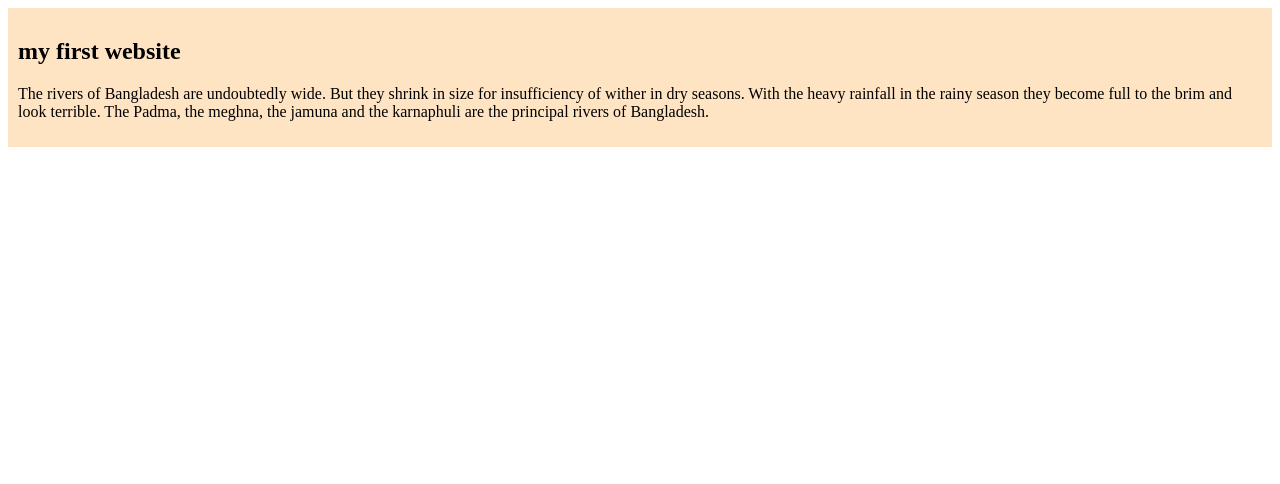
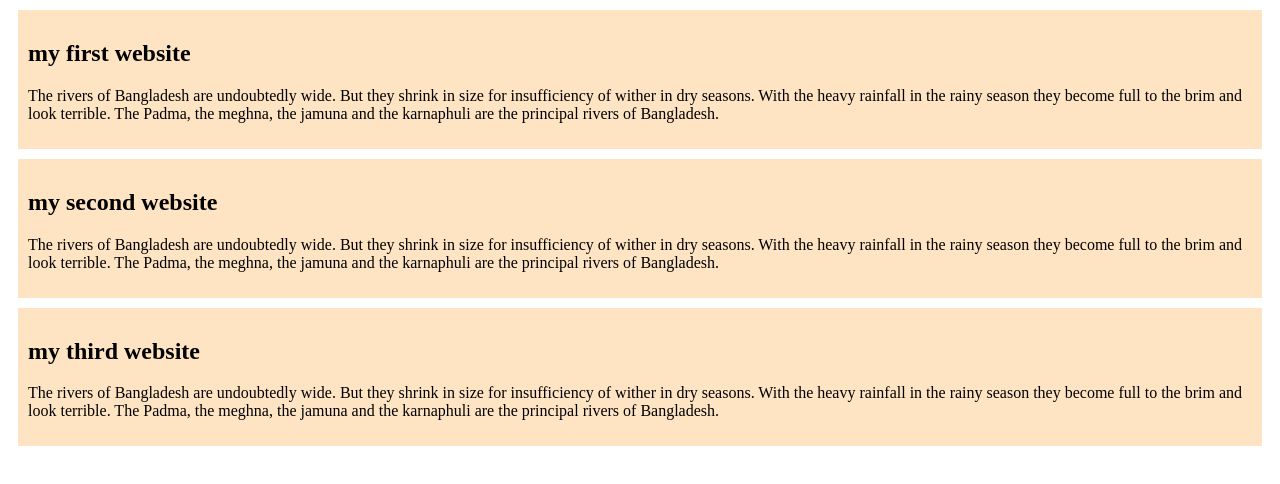
Before and after one commit to benjamin420-cmd/my-simple-website, a plain HTML site: page index.html in a window 1280 px wide. Drawn offline with Linux system fonts and the light colour scheme.

Commit message:
added the second and the third website

```diff
--- a/index.html
+++ b/index.html
@@ -11,5 +11,13 @@
         <h2>my first website</h2>
         <p>The rivers of Bangladesh are undoubtedly wide. But they shrink in size for insufficiency of wither in dry seasons. With the heavy rainfall in the rainy season they become full to the brim and look terrible. The Padma, the meghna, the jamuna and the karnaphuli are the principal rivers of Bangladesh.</p>
     </div>
+    <div>
+        <h2>my second website</h2>
+        <p>The rivers of Bangladesh are undoubtedly wide. But they shrink in size for insufficiency of wither in dry seasons. With the heavy rainfall in the rainy season they become full to the brim and look terrible. The Padma, the meghna, the jamuna and the karnaphuli are the principal rivers of Bangladesh.</p>
+    </div>
+    <div>
+        <h2>my third website</h2>
+        <p>The rivers of Bangladesh are undoubtedly wide. But they shrink in size for insufficiency of wither in dry seasons. With the heavy rainfall in the rainy season they become full to the brim and look terrible. The Padma, the meghna, the jamuna and the karnaphuli are the principal rivers of Bangladesh.</p>
+    </div>
 </body>
 </html>
--- a/style/blog.css
+++ b/style/blog.css
@@ -1,4 +1,5 @@
 div{
     background-color:bisque;
     padding: 10px;
+    margin: 10px;
 }
```
